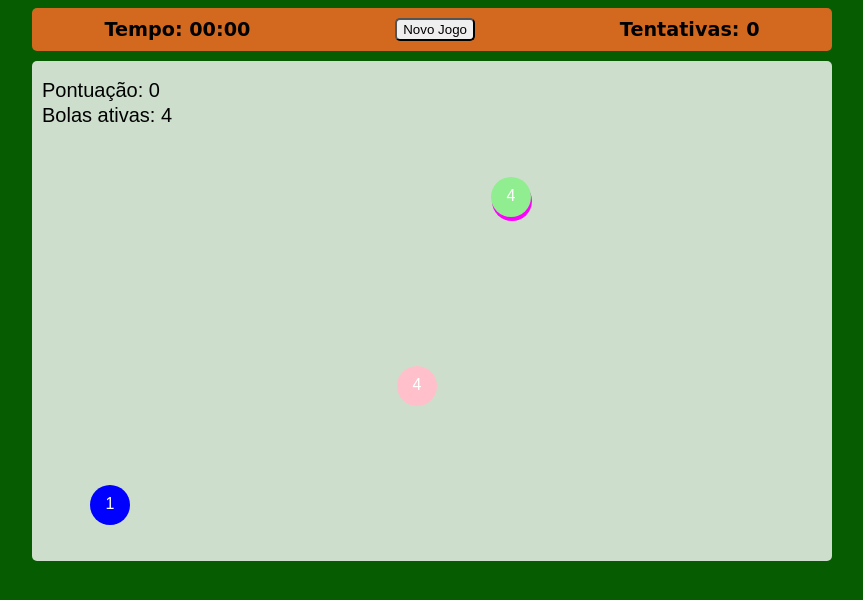
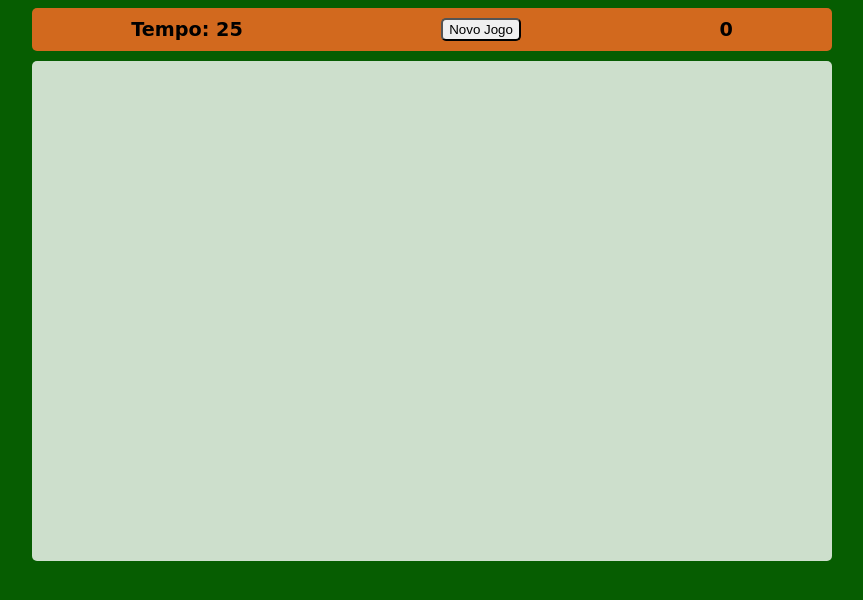
Before and after one commit to Guba531/bola-maluca, a plain HTML site: page game.html in a window 1280 px wide. Shown: the whole page, without its empty margins (208-1071 px from the left). Drawn offline with Linux system fonts and the light colour scheme; a web font is replaced by a local one.

Commit message:
Hoje eu fiz o 5 script do meu codigo e fiz uma função nova chamada end game.

```diff
--- a/game.html
+++ b/game.html
@@ -13,13 +13,13 @@
     <div class="container">
         <div class="timer">Tempo: <span id="time">00:00</span></div>
         <button class="resetButton" id="resetBtn">Novo Jogo</button>
-        <div class="score">Tentativas: <span id="attempts">0</span></div>
+        <div class="score" id="score">Tentativas: <span id="attempts">0</span></div>
     </div>
     <div class="message" id="message"></div>
     <div class="prancheta-container">
         <canvas id="myCanvas" width="800" height="500"></canvas>
     </div>
 </body>
-<script src="script4.js"></script>
+<script src="script5.js"></script>
 
 </html>
--- /dev/null
+++ b/script5.js
@@ -0,0 +1,192 @@
+const canvas = document.getElementById('myCanvas');
+const ctx = canvas.getContext('2d');
+const scoreSpan = document.getElementById('score');
+const timerSpan = document.getElementById('time');
+const restartButton = document.getElementById('resetBtn');
+const messageDiv = document.getElementById('message');
+
+const gameDuration = 30;
+const ballsRadius = 20;
+const ballStart = 4;
+const MAX_ACTIVE_BALLS = 5;
+const balls = [1, 2, 3, 4, 5];
+ballsColor = ['darkblue', 'brown', 'maroon', 'orange', 'magenta', 'seagreen', 'black', 'violet', 'pink', 'lightgreen', 'blue', 'red', 'turquoise'];
+
+const ballsTime = {
+    1: 4000,
+    2: 3500,
+    3: 3000,
+    4: 2500,
+    5: 2000
+}
+const ballPoints =
+    { 1: 10, 2: 20, 3: 30, 4: 40, 5: 50 };
+
+let activeBalls = [];
+let score = 0;
+let gameTimer = gameDuration;
+let gameRunning = false;
+let gameInterval;
+let animationFrameId;
+
+function getRandomItem(arr) {
+    return arr[Math.floor(Math.random() * arr.length)];
+}
+
+function getRandomInt(min, max) {
+    return Math.floor(Math.random() * (max - min + 1)) + min;
+}
+
+function drawBall(ball) {
+    ctx.fillStyle = ball.color;
+    ctx.beginPath();
+    ctx.arc(ball.x, ball.y, ball.radius, 0, Math.PI * 2);
+    ctx.fill();
+
+    ctx.fillStyle = 'white';
+    ctx.font = `${ball.radius * 0.8}px Arial`;
+    ctx.textAlign = 'center';
+    ctx.textBaseline = 'middle';
+    ctx.fillText(ball.value.toString(), ball.x, ball.y);
+}
+
+function clearCanvas() {
+    ctx.clearRect(0, 0, canvas.width, canvas.heigth);
+}
+
+function updateGameDisplay() {
+    scoreSpan.textContent = score;
+    timerSpan.textContent = gameTimer;
+}
+
+function generateBall() {
+    if (!gameRunning || activeBalls.length >= MAX_ACTIVE_BALLS) return;
+
+    const randomValue = getRandomItem(balls);
+    const randomColor = getRandomItem(ballsColor);
+    const x = getRandomInt(ballsRadius, canvas.width - ballsRadius);
+    const y = getRandomInt(ballsRadius, canvas.heigth - ballsRadius);
+
+    const newBall = {
+        id: Date.now() + Math.random(),
+        x: x,
+        y: y,
+        radius: ballsRadius,
+        color: randomColor,
+        value: balls,
+        points: ballPoints[balls],
+        spawnTime: Date.now(),
+        lifespan: ballsTime[balls]
+    };
+
+    activeBalls.push(newBall);
+}
+
+function gameLoop() {
+    if (!gameRunning) return;
+
+    clearCanvas();
+
+    const currentTime = Date.now();
+    const nextActiveBalls = [];
+
+    for (let i = 0; i < activeBalls.length; i++) {
+        const ball = activeBalls[i];
+
+        if (currentTime - ball.spawnTime > ball.lifespan) {
+            generateBall();
+        } else {
+            drawBall(ball);
+            nextActiveBalls.push(ball);
+        }
+    }
+
+    activeBalls = nextActiveBalls;
+    animationFrameId = requestAnimationFrame(gameLoop);
+}
+
+function handleClick(event) {
+    if (!gameRunning) return;
+
+    const rect = canvas.getBoundingClientRect();
+    const clickX = event.clientX - rect.left;
+    const clickY = event.clientY - rect.top;
+
+    let ballClicked = false;
+
+    for (let i = 0; i < activeBalls.length; i++) {
+        const ball = activeBalls[i];
+
+        const distance = Math.sqrt(
+            Math.pow(clickX - ball.x, 2) +
+            Math.pow(clickY - ball.y, 2)
+        );
+
+        if (distance <= ball.radius) {
+            score += ball.points;
+            updateGameDisplay();
+            activeBalls.splice(i, 1);
+            generateBall();
+            ballClicked = true;
+            break;
+        }
+    }
+}
+
+function startTimer() {
+    gameInterval = setInterval(() => {
+        gameTimer--;
+        updateGameDisplay();
+
+        if (gameTimer <= 0) {
+            endGame(`Tempo esgotado! Sua pontuação final: ${score}`);
+        }
+    }, 1000);
+}
+
+function initGame() {
+    endGame();
+
+    score = 0;
+    missedClicks = 0;
+    gameTimer = gameDuration;
+    activeBalls = [];
+    gameRunning = true;
+    messageDiv.textContent = '';
+    messageDiv.className = 'message';
+
+    updateGameDisplay();
+    clearCanvas();
+
+    for (let i = 0; i < ballStart; i++) {
+        generateBall();
+    }
+
+    startTimer();
+    gameLoop();
+
+    console.log("Jogo iniciado! Boa sorte!");
+}
+
+function endGame(msg = "") {
+    gameRunning = false;
+    clearInterval(gameInterval);
+    cancelAnimationFrame(animationFrameId);
+    activeBalls = [];
+    clearCanvas();
+
+    messageDiv.textContent = msg;
+
+    if (msg.includes("Tempo esgotado")) {
+        messageDiv.classList.add('message');
+    }
+
+    console.log(`Jogo finalizado! Pontuação: ${score}`);
+}
+
+canvas.addEventListener('click', handleClick);
+restartButton.addEventListener('click', initGame);
+
+initGame();
+
+console.log("Etapa 5 concluida: Jogo completo funcionando");
```
